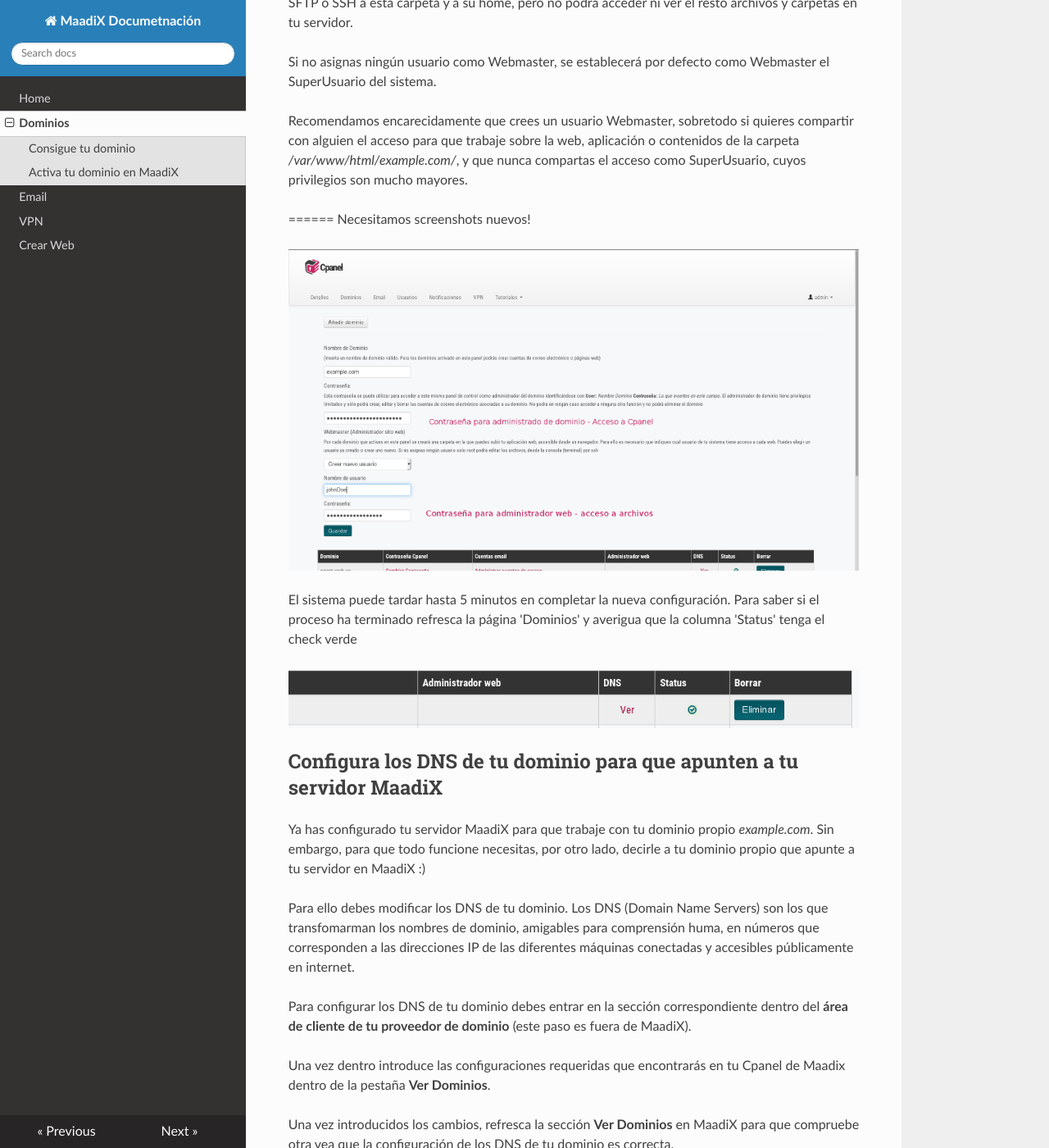
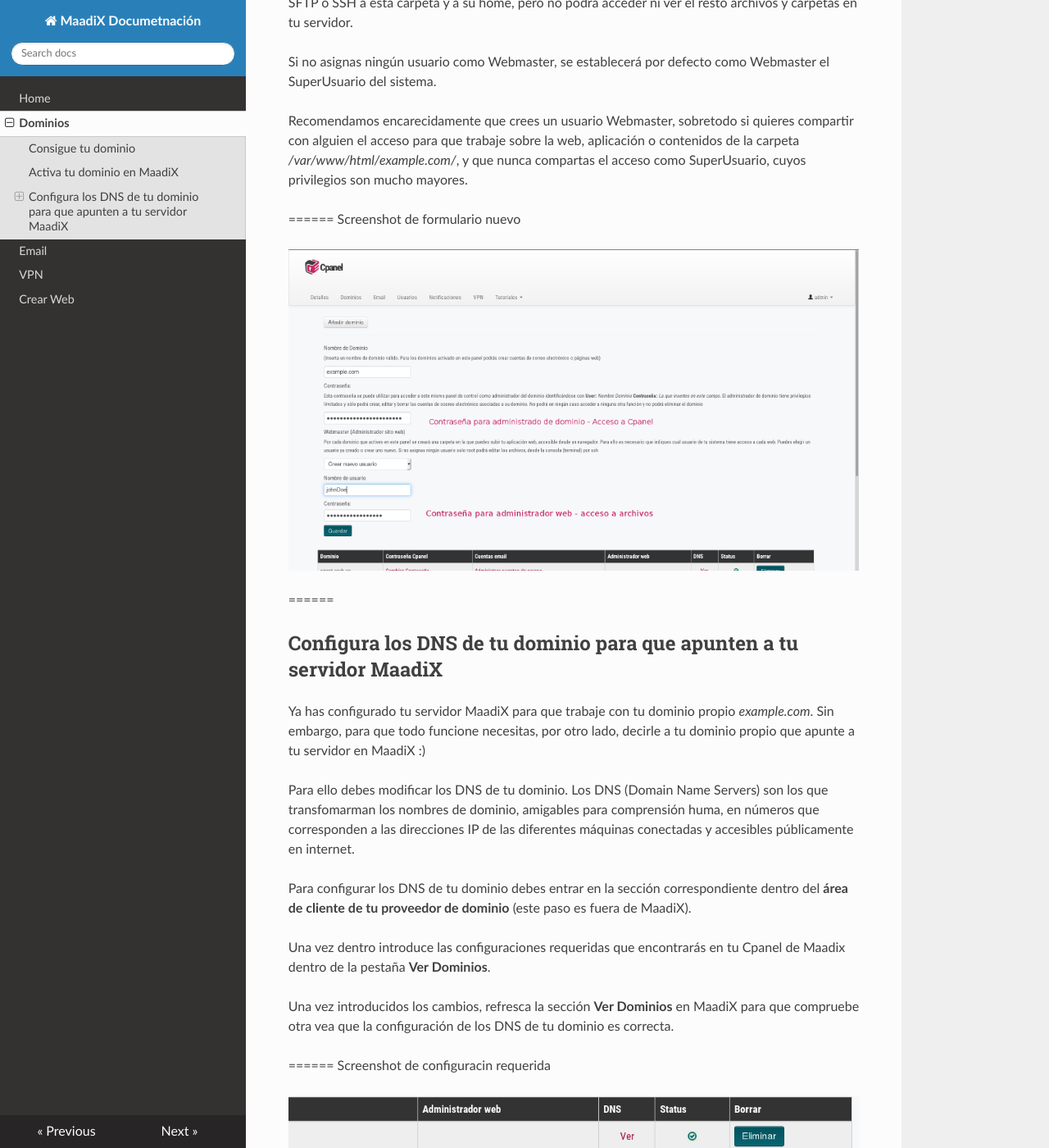
Before and after one commit to MaadixNet/docs, an MkDocs documentation site: the page built from docs/dominios.md, in a window 1280 px wide and 1400 px high, scrolled down 1072 px. Shown: the whole window at 82% size. Built offline with MkDocs 1.6.1, drawn with Linux system fonts in a browser that asks for light colours; nearby versions of some CDN libraries; old or Windows-style settings are respelled for this version of MkDocs.

Commit message:
Update dominios.md

```diff
--- a/docs/dominios.md
+++ b/docs/dominios.md
@@ -32,13 +32,10 @@
 Recomendamos encarecidamente que crees un usuario Webmaster, sobretodo si quieres compartir con alguien el acceso para que trabaje sobre la web, aplicación o contenidos de la carpeta */var/www/html/example.com/*, y que nunca compartas el acceso como SuperUsuario, cuyos privilegios son mucho mayores.
 
 ======
-Necesitamos screenshots nuevos!
+Screenshot de formulario nuevo
 
 ![Screenshot](img/activar-dominio.png)
 
-El sistema puede tardar hasta 5 minutos en completar la nueva configuración. Para saber si el proceso ha terminado refresca la página 'Dominios' y averigua que la columna 'Status' tenga el check verde
-
-![Screenshot](img/statusok.png)
 ======
 
 
@@ -54,6 +51,12 @@
 
 Una vez introducidos los cambios, refresca la sección **Ver Dominios** en MaadiX para que compruebe otra vea que la configuración de los DNS de tu dominio es correcta.
 
+======
+Screenshot de configuracin requerida
+
+![Screenshot](img/statusok.png)
+
+======
 
 
 ### Subir tu web o applicación al dominio propio
```
